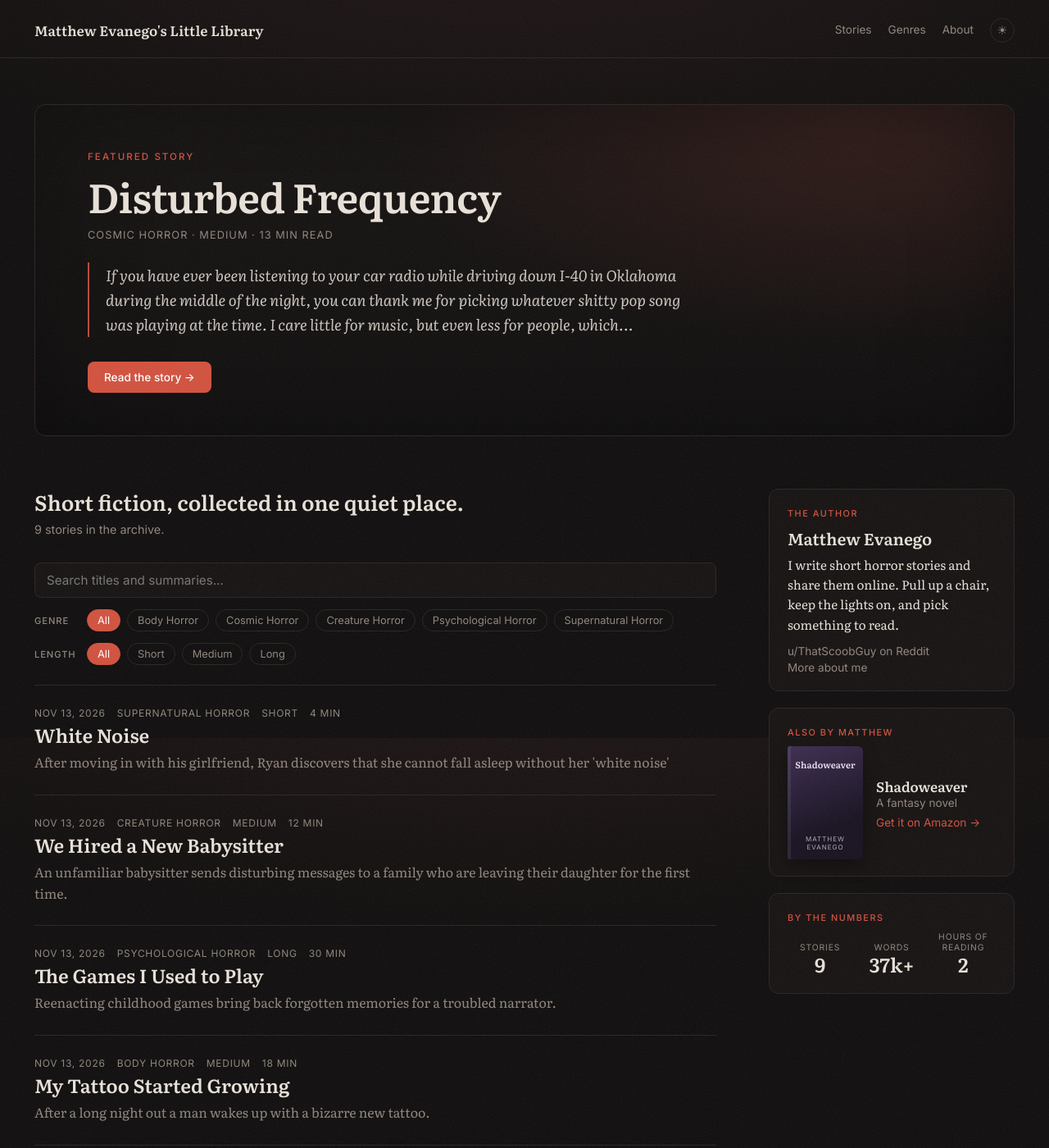
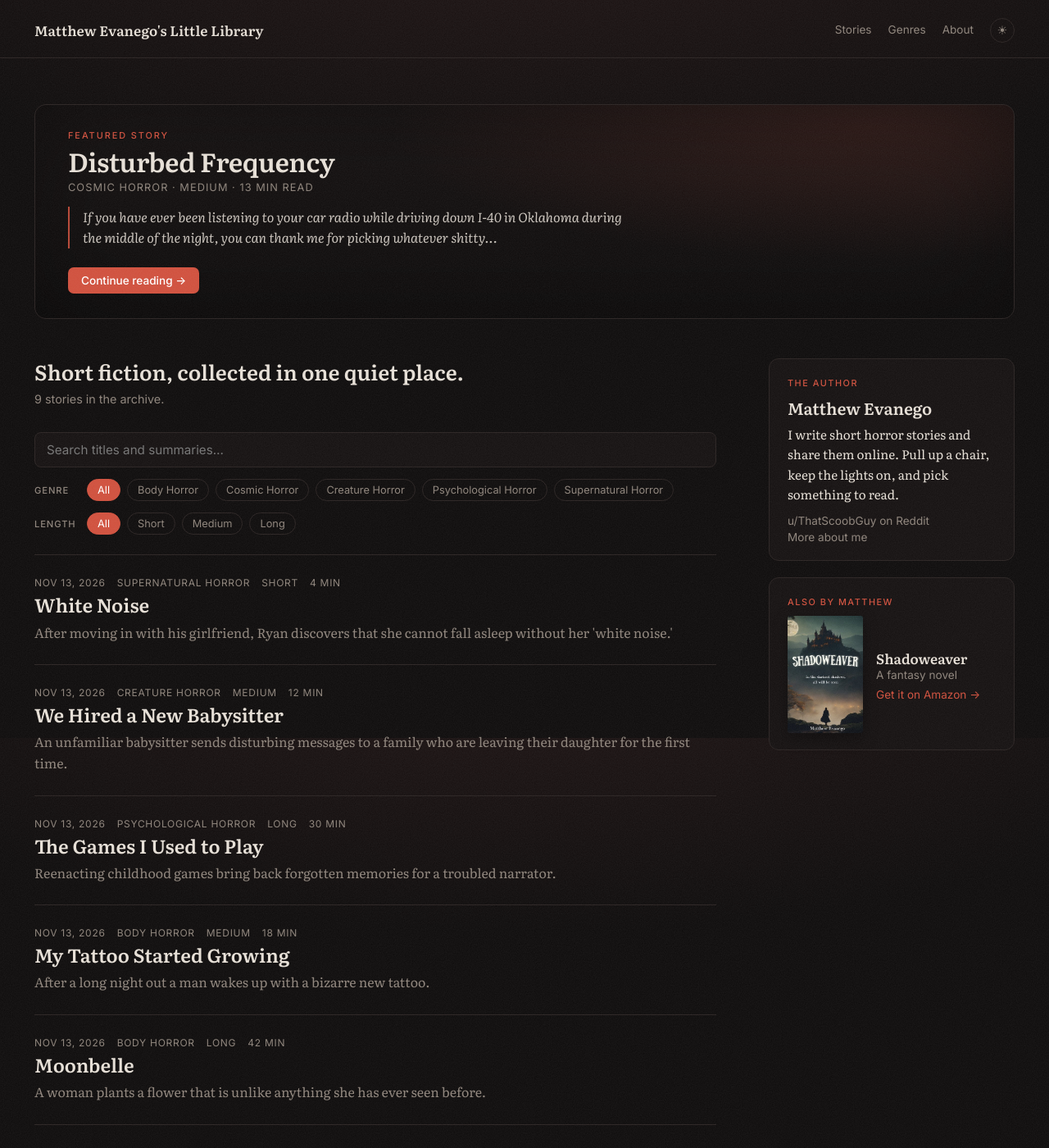
Before and after one commit to mevanego1/mevanego1.github.io, a Jekyll site: the page built from index.html, in a window 1280 px wide and 1400 px high. Shown: the whole window at 82% size. Built offline with Jekyll 4.4.1, drawn with Linux system fonts in a browser that asks for light colours.

Commit message:
small changes

```diff
--- a/_config.yml
+++ b/_config.yml
@@ -21,7 +21,7 @@ book:
   title: "Shadoweaver"
   kind: "A fantasy novel"
   url: "https://www.amazon.com/dp/B0DJNCML1L"
-  cover: ""
+  cover: "/assets/img/shadoweaver.jpg"
 
 # If your repository is named  yourusername.github.io  leave baseurl empty.
 # If it's named something else (e.g. "stories"), set baseurl: "/stories"
--- a/_layouts/story.html
+++ b/_layouts/story.html
@@ -4,6 +4,7 @@ layout: default
 {% assign words = content | strip_html | number_of_words %}
 {% assign minutes = words | divided_by: site.reading_speed | at_least: 1 %}
 <div class="read-progress" aria-hidden="true"><span id="read-progress-bar"></span></div>
+<a class="back-home" id="back-home" href="{{ '/' | relative_url }}">← All stories</a>
 <article class="story">
   <header class="story-header">
     {% if page.genre %}<a class="genre" href="{{ '/genres/' | relative_url }}#{{ page.genre | slugify }}">{{ page.genre }}</a>{% endif %}{% if page.genre and page.length %}<span class="genre-sep">·</span>{% endif %}{% if page.length %}<span class="genre">{{ page.length }}</span>{% endif %}
--- a/assets/css/archive.css
+++ b/assets/css/archive.css
@@ -88,29 +88,29 @@ a { color: inherit; }
   background:
     radial-gradient(ellipse 70% 90% at 85% 10%, var(--accent-soft), transparent 70%),
     linear-gradient(180deg, var(--card), var(--bg));
-  margin-bottom: 64px;
+  margin-bottom: 48px;
 }
 .featured::after {
   content: ""; position: absolute; inset: 0; pointer-events: none;
   box-shadow: inset 0 0 120px rgba(0, 0, 0, 0.45);
 }
 :root[data-theme="light"] .featured::after { box-shadow: inset 0 0 120px rgba(0, 0, 0, 0.06); }
-.featured-inner { position: relative; z-index: 1; padding: 56px 64px 52px; max-width: 860px; }
+.featured-inner { position: relative; z-index: 1; padding: 30px 40px 30px; max-width: 760px; }
 .featured-kicker {
-  font: 500 0.72rem var(--sans); text-transform: uppercase; letter-spacing: 0.18em;
-  color: var(--accent); margin: 0 0 14px;
+  font: 500 0.68rem var(--sans); text-transform: uppercase; letter-spacing: 0.18em;
+  color: var(--accent); margin: 0 0 6px;
 }
-.featured h1 { font-size: 3.1rem; line-height: 1.1; margin: 0 0 12px; letter-spacing: -0.015em; }
+.featured h1 { font-size: 2rem; line-height: 1.15; margin: 0 0 6px; letter-spacing: -0.015em; }
 .featured h1 a { text-decoration: none; }
 .featured h1 a:hover { color: var(--accent); }
-.featured-meta { font: 0.8rem var(--sans); color: var(--muted); text-transform: uppercase; letter-spacing: 0.08em; margin: 0 0 26px; }
+.featured-meta { font: 0.8rem var(--sans); color: var(--muted); text-transform: uppercase; letter-spacing: 0.08em; margin: 0 0 16px; }
 .featured-opening {
-  margin: 0 0 30px; padding-left: 20px; border-left: 2px solid var(--accent);
-  font-style: italic; font-size: 1.15rem; line-height: 1.65; color: var(--text); opacity: 0.88;
+  margin: 0 0 20px; padding-left: 16px; border-left: 2px solid var(--accent);
+  font-style: italic; font-size: 1rem; line-height: 1.6; color: var(--text); opacity: 0.88;
 }
 .featured-cta {
   display: inline-block; font: 500 0.85rem var(--sans); text-decoration: none;
-  color: #fff; background: var(--accent); padding: 11px 20px; border-radius: 8px;
+  color: #fff; background: var(--accent); padding: 8px 16px; border-radius: 7px;
   transition: transform .15s, filter .15s;
 }
 .featured-cta:hover { filter: brightness(1.1); transform: translateY(-1px); }
@@ -186,11 +186,18 @@ a { color: inherit; }
 .mini-bar span { display: block; height: 100%; background: var(--accent); }
 .mini-pct { font: 0.72rem var(--sans); color: var(--muted); }
 
-.stats-card dl { display: grid; grid-template-columns: repeat(3, 1fr); gap: 8px; margin: 0; }
-.stats-card dl div { text-align: center; }
-.stats-card dd { margin: 0; font-size: 1.5rem; font-weight: 600; line-height: 1.2; }
-.stats-card dt { font: 0.65rem var(--sans); text-transform: uppercase; letter-spacing: .08em; color: var(--muted); order: 2; }
-.stats-card dl div { display: flex; flex-direction: column-reverse; }
+
+/* Back to stories button (story pages, appears after scrolling) */
+.back-home {
+  position: fixed; top: 16px; left: 16px; z-index: 60;
+  font: 500 0.8rem var(--sans); text-decoration: none; color: var(--text);
+  background: var(--card); border: 1px solid var(--line); border-radius: 999px;
+  padding: 7px 14px; box-shadow: 0 4px 16px rgba(0,0,0,.35);
+  opacity: 0; transform: translateY(-8px); pointer-events: none;
+  transition: opacity .2s, transform .2s, color .15s, border-color .15s;
+}
+.back-home.visible { opacity: 1; transform: none; pointer-events: auto; }
+.back-home:hover { color: var(--accent); border-color: var(--accent); }
 
 /* Reading progress bar (story pages) */
 .read-progress { position: fixed; top: 0; left: 0; right: 0; height: 3px; z-index: 50; background: transparent; }
@@ -268,9 +275,9 @@ a { color: inherit; }
 }
 @media (max-width: 640px) {
   body { font-size: 18px; }
-  .featured-inner { padding: 34px 24px 32px; }
-  .featured h1 { font-size: 2.1rem; }
-  .featured-opening { font-size: 1.02rem; }
+  .featured-inner { padding: 24px 22px; }
+  .featured h1 { font-size: 1.6rem; }
+  .featured-opening { font-size: 0.95rem; }
   .story-header h1 { font-size: 1.9rem; }
   .intro h1, .intro h2 { font-size: 1.45rem; }
   .filter-row { flex-direction: column; gap: 6px; }
--- a/index.html
+++ b/index.html
@@ -11,7 +11,7 @@ wide: true
 {% if featured %}
 {% assign f_words = featured.content | strip_html | number_of_words %}
 {% assign f_minutes = f_words | divided_by: site.reading_speed | at_least: 1 %}
-{% assign f_opening = featured.content | split: "</p>" | first | strip_html | strip | truncatewords: 48 %}
+{% assign f_opening = featured.content | split: "</p>" | first | strip_html | strip | truncatewords: 30 %}
 <section class="featured">
   <div class="featured-inner">
     <p class="featured-kicker">Featured story</p>
@@ -20,7 +20,7 @@ wide: true
       {% if featured.genre %}{{ featured.genre }} · {% endif %}{% if featured.length %}{{ featured.length }} · {% endif %}{{ f_minutes }} min read
     </p>
     <blockquote class="featured-opening">{{ f_opening }}</blockquote>
-    <a class="featured-cta" href="{{ featured.url | relative_url }}" data-progress-cta>Read the story <span aria-hidden="true">→</span></a>
+    <a class="featured-cta" href="{{ featured.url | relative_url }}" data-progress-cta>Continue reading <span aria-hidden="true">→</span></a>
   </div>
 </section>
 {% endif %}
@@ -109,16 +109,6 @@ wide: true
     </section>
     {% endif %}
 
-    {% assign total_words = 0 %}
-    {% for s in site.stories %}{% assign w = s.content | strip_html | number_of_words %}{% assign total_words = total_words | plus: w %}{% endfor %}
-    <section class="side-card stats-card">
-      <p class="side-label">By the numbers</p>
-      <dl>
-        <div><dt>Stories</dt><dd>{{ site.stories.size }}</dd></div>
-        <div><dt>Words</dt><dd>{{ total_words | divided_by: 1000 }}k+</dd></div>
-        <div><dt>Hours of reading</dt><dd>{{ total_words | divided_by: site.reading_speed | divided_by: 60 | at_least: 1 }}</dd></div>
-      </dl>
-    </section>
   </aside>
 </div>
 
```
Also changed, not shown: other parts of _layouts/story.html (+2 -0 lines), other parts of index.html (+0 -5 lines), _stories/White Noise.md (+1 -1 lines), assets/img/shadoweaver.jpg (added).
